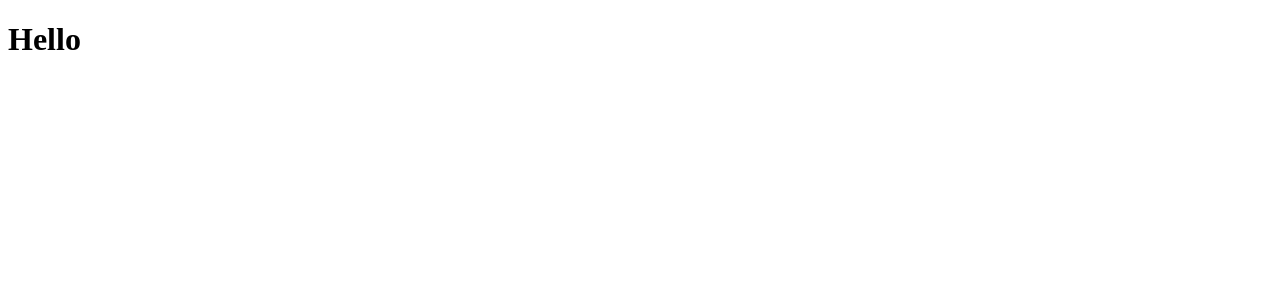
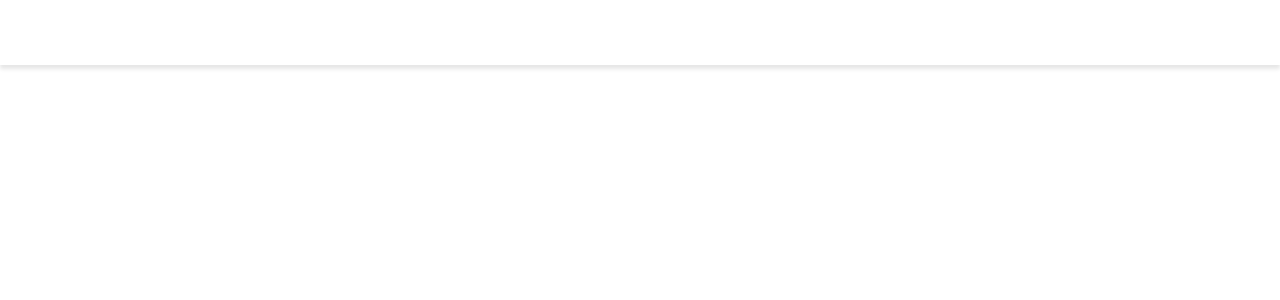
Before and after one commit to karankumarshreds/Ecom, a React (Create React App) app in the folder client/: page / in a window 1280 px wide. Shown: the top 300 px of the page. Built offline with nearby package versions, Linux system fonts and the light colour scheme.

Commit message:
boilerplate

```diff
--- a/client/src/components/App.js
+++ b/client/src/components/App.js
@@ -1,7 +1,12 @@
 import React from 'react';
+import Header from './Header/Header';
 
 const App = () => {
-  return <h1>Hello</h1>;
+  return (
+    <div>
+      <Header />
+    </div>
+  );
 };
 
 export default App;
--- /dev/null
+++ b/client/src/components/Header/Header.js
@@ -0,0 +1,7 @@
+import React from 'react';
+
+const Header = () => {
+  return <header></header>;
+};
+
+export default Header;
--- /dev/null
+++ b/client/src/default.scss
@@ -0,0 +1,14 @@
+html {
+  font-size: 10px;
+}
+
+html,
+body {
+  height: 100%;
+}
+
+* {
+  margin: 0;
+  padding: 0;
+  box-sizing: border-box;
+}
--- /dev/null
+++ b/client/src/imports.scss
@@ -0,0 +1 @@
+@import './styles/header.scss';
--- a/client/src/index.js
+++ b/client/src/index.js
@@ -1,4 +1,6 @@
 import ReactDOM from 'react-dom';
+import './default.scss';
+import './imports.scss';
 
 // App component
 import App from './components/App';
--- /dev/null
+++ b/client/src/styles/header.scss
@@ -0,0 +1,4 @@
+header {
+  height: 6.5rem;
+  box-shadow: 0 4px 4px 0 rgba(0, 0, 0, 0.1);
+}
```
Also changed, not shown: 2 other files (tests, documents, lock files or other folders).
